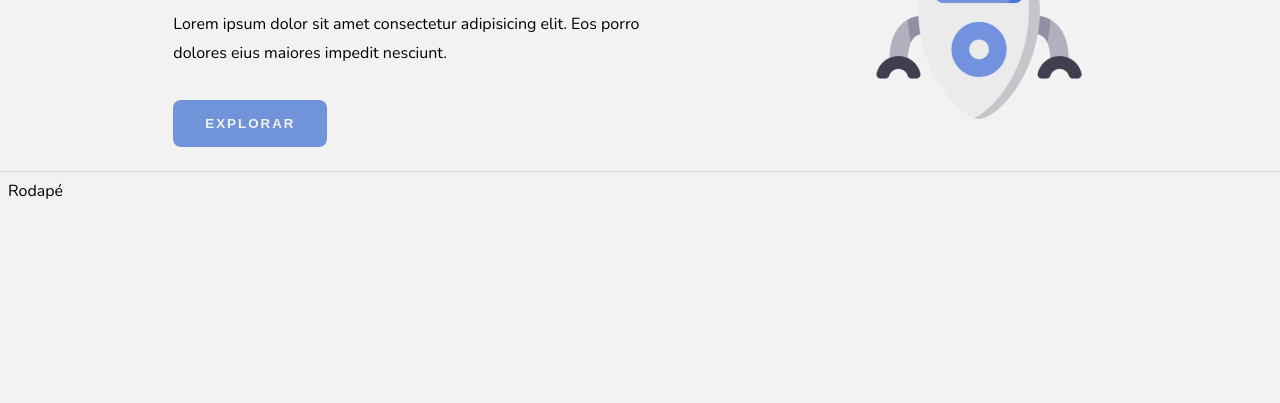
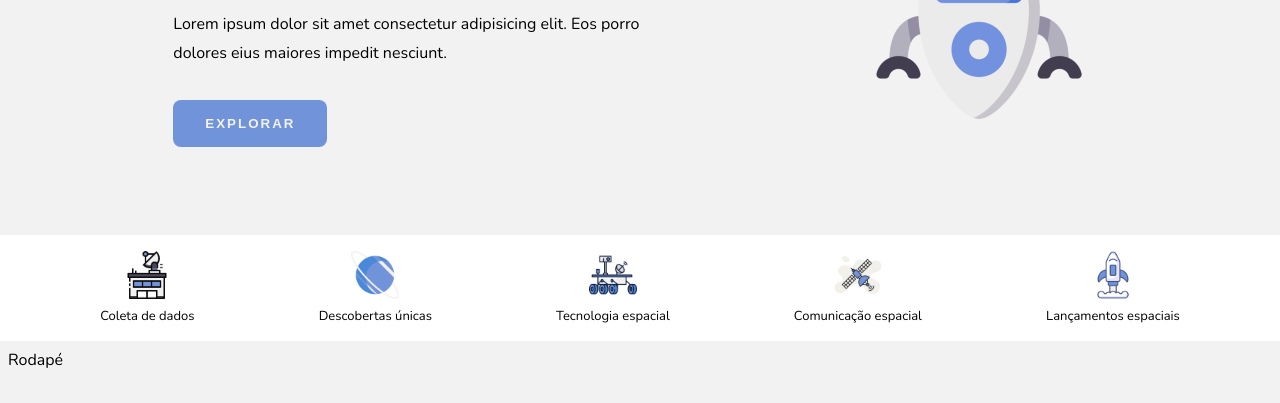
Before and after one commit to 4n1onio/robot, a plain HTML site: page index.html in a window 1280 px wide. Shown: the part 169-572 px from the top of the page. Drawn offline with Linux system fonts and the light colour scheme.

Commit message:
Add character section

```diff
--- a/css/styles.css
+++ b/css/styles.css
@@ -35,14 +35,23 @@ body {
 }
 
 /* layout */
+
 .header,
 .home,
+.character,
 .footer {
     padding: 0.5rem;
 }
 
+.header__nav,
+.about__title,
+.character__title,
+.character__subtitle {
+    display: none;
+}
+
 .sidebar {
-    z-index: 2;
+    z-index: 3;
     position: absolute;
     top: 0;
     right: 0;
@@ -67,15 +76,26 @@ body {
 
 .sidebar.open~.overlay {
     opacity: 1;
-    z-index: 1;
+    z-index: 2;
     position: absolute;
     inset: 0;
     background-color: rgba(255, 255, 255, 0.8);
 }
 
+.header__menu,
+.sidebar__menu,
+.character__menu {
+    list-style: none;
+}
+
 /* components */
 
 /* header Components */
+
+.header {
+    z-index: 1;
+    background-color: var(--tertirary-color);
+}
 
 .header,
 .sidebar__header {
@@ -111,10 +131,6 @@ body {
     color: var(--semi-dark-color);
 }
 
-.header__nav {
-    display: none;
-}
-
 .header__btn,
 .sidebar__btn {
     background-color: transparent;
@@ -122,7 +138,6 @@ body {
 
 .header__menu,
 .sidebar__menu {
-    list-style: none;
     display: inline-flex;
     gap: 0 2rem;
 }
@@ -152,13 +167,13 @@ body {
     background-size: cover;
 }
 
-/* main components */
+/* home components */
 
 .home {
     display: flex;
     flex-direction: column;
     align-items: center;
-    border-bottom: 0.1rem solid #ddd;
+    margin-bottom: 4rem;
 }
 
 .home__image {
@@ -182,6 +197,36 @@ body {
 
 .home__btn {
     margin: 2rem 0 1rem 0;
+}
+
+/* about components */
+
+.character {
+    background-color: #fff;
+}
+
+.character__menu {
+    display: flex;
+    flex-direction: column;
+    flex-wrap: wrap;
+    align-items: center;
+    gap: 2rem;
+}
+
+.character__item {
+    text-align: center;
+    width: fit-content;
+}
+
+.character__image,
+.character__text {
+    display: block;
+    margin: 0.5rem auto;
+}
+
+.character__image {
+    height: 3rem;
+    width: 3rem;
 }
 
 /* modifiers */
@@ -298,6 +343,12 @@ body {
         text-align: left;
     }
 
+    /* character components */
+    .character__menu {
+        flex-direction: row;
+        justify-content: space-evenly;
+    }
+
     /* modifiers */
 
     .link--default {
@@ -314,10 +365,10 @@ body {
 
 @keyframes float {
     from {
-        transform: translateY(0) scale(1.05);
+        transform: translateY(0);
     }
 
     to {
-        transform: translateY(1rem) scale(1);
+        transform: translateY(1rem);
     }
 }
--- a/index.html
+++ b/index.html
@@ -127,7 +127,80 @@
                     Explorar
                 </button>
             </div>
+        </section>
 
+        <section id="about" class="about">
+            <h1 class="about__title">
+                Sobre nós
+            </h1>
+
+            <article class="character">
+                <h2 class="character__title">
+                    Características
+                </h2>
+
+                <ul class="character__menu">
+                    <li class="character__item">
+                        <img src="assets/icons/satellite-dish.png" alt="Estação de controle" class="character__image">
+
+                        <h3 class="character__subtitle">
+                            Comunicação
+                        </h3>
+
+                        <p class="character__text text--small">
+                            Coleta de dados
+                        </p>
+                    </li>
+
+                    <li class="character__item">
+                        <img src="assets/icons/uranus.png" alt="Planeta urano" class="character__image">
+
+                        <h3 class="character__subtitle">
+                            Planetas
+                        </h3>
+
+                        <p class="character__text text--small">
+                            Descobertas únicas
+                        </p>
+                    </li>
+
+                    <li class="character__item">
+                        <img src="assets/icons/technology.png" alt="Tecnologia espacial" class="character__image">
+
+                        <h3 class="character__subtitle">
+                            Robótica
+                        </h3>
+
+                        <p class="character__text text--small">
+                            Tecnologia espacial
+                        </p>
+                    </li>
+
+                    <li class="character__item">
+                        <img src="assets/icons/satelite-dish.png" alt="Satélite artificial" class="character__image">
+
+                        <h3 class="character__subtitle">
+                            Transmissões
+                        </h3>
+
+                        <p class="character__text text--small">
+                            Comunicação espacial
+                        </p>
+                    </li>
+
+                    <li class="character__item">
+                        <img src="assets/icons/startup.png" alt="Foguete espacial" class="character__image">
+
+                        <h3 class="character__subtitle">
+                            Foguetes
+                        </h3>
+
+                        <p class="character__text text--small">
+                            Lançamentos espaciais
+                        </p>
+                    </li>
+                </ul>
+            </article>
         </section>
     </main>
 
```
Also changed, not shown: 1 other file.
